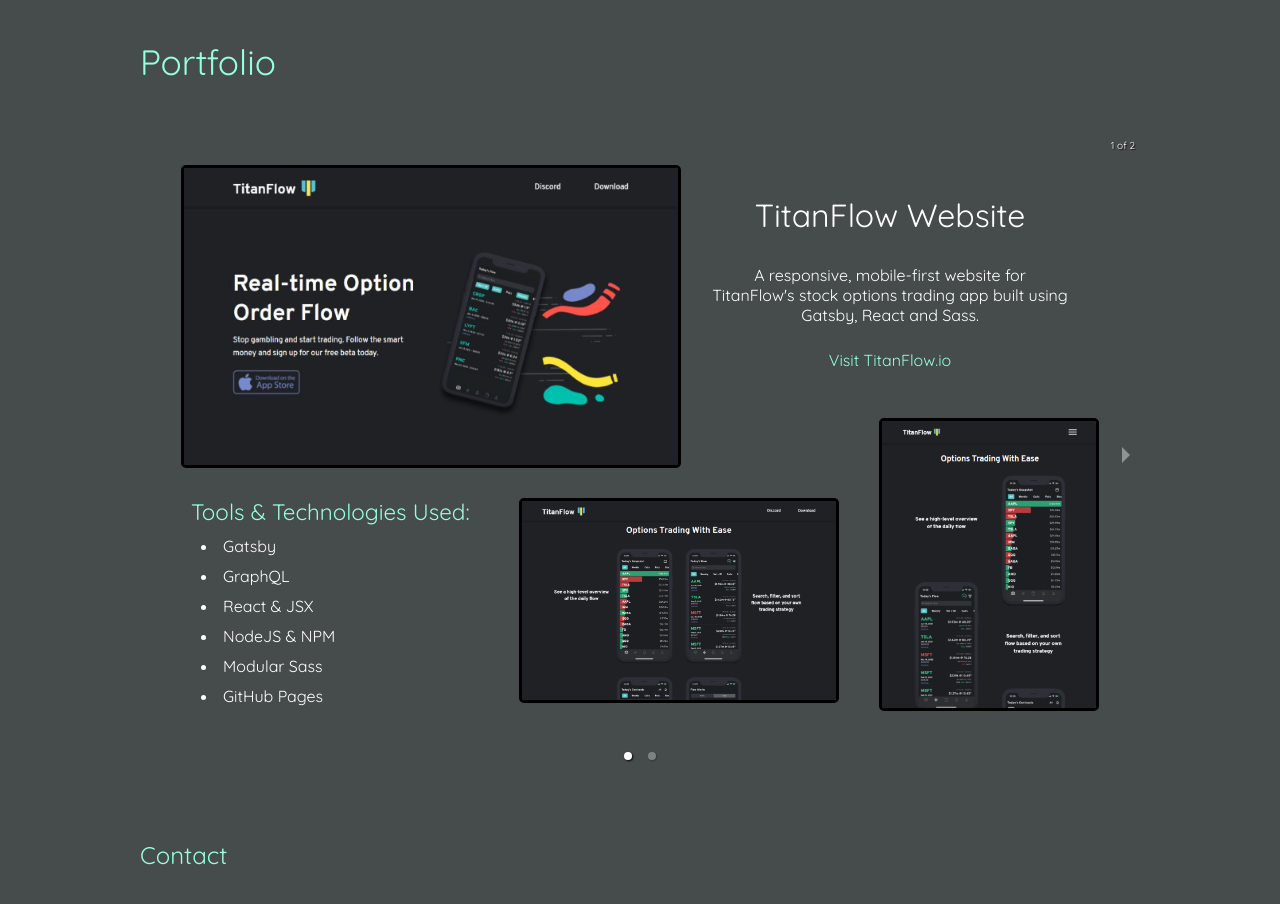
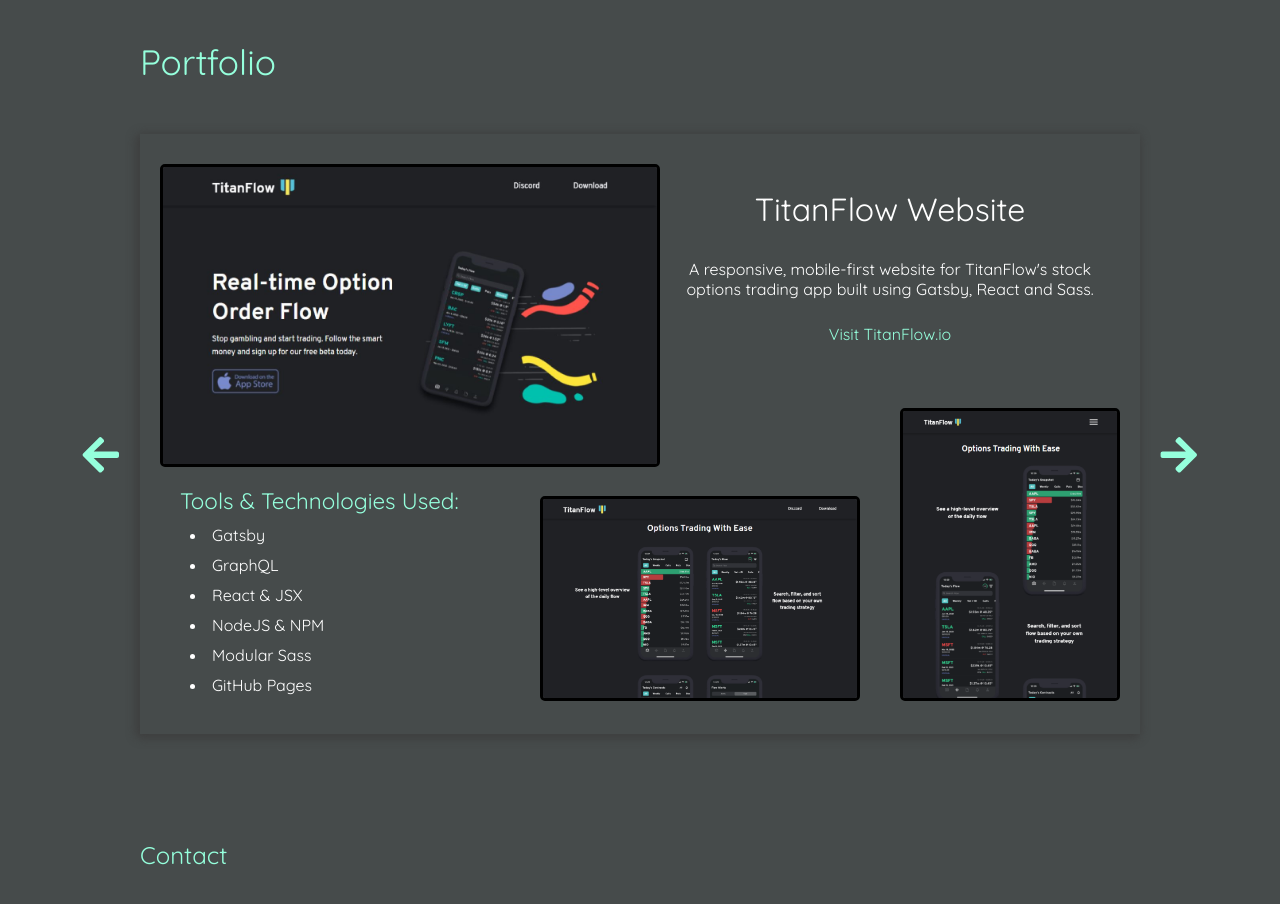
Before and after one commit to austenpturner/portfolio, a Gatsby site: page / in a window 1280 px wide. Shown: the part 1560-2464 px from the top of the page. Built offline with nearby package versions, Linux system fonts and the light colour scheme; Gatsby itself is replaced by a stand-in of ours.

Commit message:
remove npm carousel and add my own component & hook

```diff
--- a/package.json
+++ b/package.json
@@ -37,7 +37,7 @@
     "react-dom": "^16.13.1",
     "react-fontawesome": "^1.7.1",
     "react-helmet": "^6.1.0",
-    "react-responsive-carousel": "^3.2.11"
+    "react-icons": "^4.1.0"
   },
   "devDependencies": {
     "gh-pages": "^3.1.0"
--- /dev/null
+++ b/src/components/carousel/Carousel.js
@@ -0,0 +1,40 @@
+import React, { useState } from "react";
+import Project from "../project/Project";
+import {FaArrowRight} from "react-icons/fa";
+import {FaArrowLeft} from "react-icons/fa";
+import styles from "./carousel.module.scss";
+
+const Carousel = ({projects}) => {
+    const [current, setCurrent] = useState(0);
+    const length = projects.length;
+
+    const slideRight = () => {
+        setCurrent(current === length - 1 ? 0 : current + 1);
+    };
+
+    const slideLeft = () => {
+        setCurrent(current === 0 ? length - 1 : current - 1);
+    };
+
+    if(!Array.isArray(projects) || projects.length <= 0) {
+        return null;
+    };
+
+  	return (
+    	<div className={styles.carousel}>
+            <FaArrowLeft className={styles.arrow} onClick={slideLeft} />
+            <FaArrowRight className={styles.arrow} onClick={slideRight} />
+            {projects.map((props, index) => {
+                return (
+                    <div className={index === current ? styles.active : styles.hidden} key={index}>
+                        {index === current && (
+                            <Project {...props} />
+                        )}
+                    </div>
+                )
+            })}
+        </div>
+  	)
+};
+
+export default Carousel;
--- /dev/null
+++ b/src/components/carousel/carousel.module.scss
@@ -0,0 +1,39 @@
+@import "../../styles/settings.scss";
+
+.carousel {
+    @include flex(row, center);
+    align-items: center;
+    border-radius: 5px;
+    box-shadow: -2px 2px 8px 3px rgba($shadowGrey, 0.8);
+    height: 600px;
+    position: relative;
+    .arrow {
+        color: $lightBlue;
+        cursor: pointer;
+        font-size: 2.6rem;
+        position: absolute;
+        top: 50%;
+        user-select: none;
+        transition: color 200ms ease-in-out;
+        z-index: 10;
+        &:first-child {
+            left: -60px;
+        }
+        &:nth-child(2) {
+            right: -60px;
+        }
+        &:hover {
+            color: $accentWhite;
+        }
+    }
+    .hidden {
+        height: 600px;
+        opacity: 0;
+        transition-duration: 200ms ease-in-out;
+    }
+    .active {
+        height: 600px;
+        opacity: 1;
+        transition-duration: 200ms;
+    }
+}
--- a/src/components/layout/layout.module.scss
+++ b/src/components/layout/layout.module.scss
@@ -95,7 +95,7 @@
 .portfolio {
     h2 {
         font-size: 2.2rem;
-        margin: 0 0 50px 0;
+        margin-bottom: 50px;
     }
 }
 
--- a/src/components/project/Project.js
+++ b/src/components/project/Project.js
@@ -9,7 +9,9 @@
                 <div className={styles.column}>
                     <h3>{name}</h3>
                     <p>{description}</p>
-                    <a href={deployed.link} target="_blank" rel="noreferrer">{deployed.text}</a>
+                    <p>
+                        <a href={deployed.link} target="_blank" rel="noreferrer">{deployed.text}</a>
+                    </p>
                     <a href={github.link} target="_blank" rel="noreferrer">{github.text}</a>
                 </div>
             </div>
--- a/src/components/project/project.module.scss
+++ b/src/components/project/project.module.scss
@@ -1,17 +1,16 @@
 @import "../../styles/settings.scss";
 
 .projectContainer {
-    border: 1px solid $darkGrey;
     background: $darkGrey;
-    height: 640px;
-    padding: 0px 40px;
+    height: 600px;
     .row {
         @include flex(row, space-between);
-        margin: 30px 0px;
+        padding: 20px;
     }
     .row:first-child {
+        padding-top: 30px;
         .column {
-            margin: 30px;
+            margin: 25px;
             h3, p, a {
                 text-align: center;
             }
@@ -21,7 +20,7 @@
             }
             p {
                 font-size: 1rem;
-                margin: 30px auto 20px;
+                margin: 20px auto;
             }
             a {
                 border-bottom: 1px solid rgba($lightBlue, 0);
@@ -42,8 +41,9 @@
         }
     }
     .row:nth-child(2) {
+        padding-top: 0px;
         .column {
-            margin: 0 0 0 10px;
+            margin: 0 0 0 20px;
             h3 {
                 color: $lightBlue;
                 display: inline-block;
@@ -54,13 +54,17 @@
                 list-style: inside;
                 margin: 0 0 0 10px;
                 text-align: left;
+                width: 200px;
                 li {
                     color: $accentWhite;
-                    margin: 10px auto;
+                    margin: 10px 0;
+
                 }
             }
         }
         .imgContainer {
+            @include flex(row, flex-end);
+            align-items: flex-end;
             span {
                 img {
                     border: 3px solid rgb(0,0,0);
--- a/src/pages/index.js
+++ b/src/pages/index.js
@@ -1,18 +1,19 @@
 import * as React from "react";
-import "react-responsive-carousel/lib/styles/carousel.min.css";
-import { Carousel } from 'react-responsive-carousel';
 import Layout from "../components/layout/layout";
 import styles from "../components/layout/layout.module.scss";
+
 // Intro section imports
 import { FontAwesomeIcon } from "@fortawesome/react-fontawesome";
 import { faChevronDown } from "@fortawesome/free-solid-svg-icons";
+
 // About section imports
 import aboutContent from "../content/about";
 import AboutImage from "../components/image_files/Me.js";
 import Tile from "../components/tile/Tile";
+
 // Portfolio section imports
 import portfolioContent from "../content/portfolio";
-import Project from "../components/project/Project";
+import Carousel from "../components/carousel/Carousel";
 
 const IndexPage = () => {
   return (
@@ -41,13 +42,7 @@
       </section>
       <section className={styles.portfolio} id="portfolio">
         <h2>Portfolio</h2>
-        <Carousel>
-          {portfolioContent.map((props, index) => {
-            return (
-              <Project key={index} {...props} />
-            )
-          })}
-        </Carousel>
+        <Carousel projects={portfolioContent}/>
       </section>
       <section className={styles.contact} id="contact">
         <h2>Contact</h2>
```
Also changed, not shown: 1 other file.
